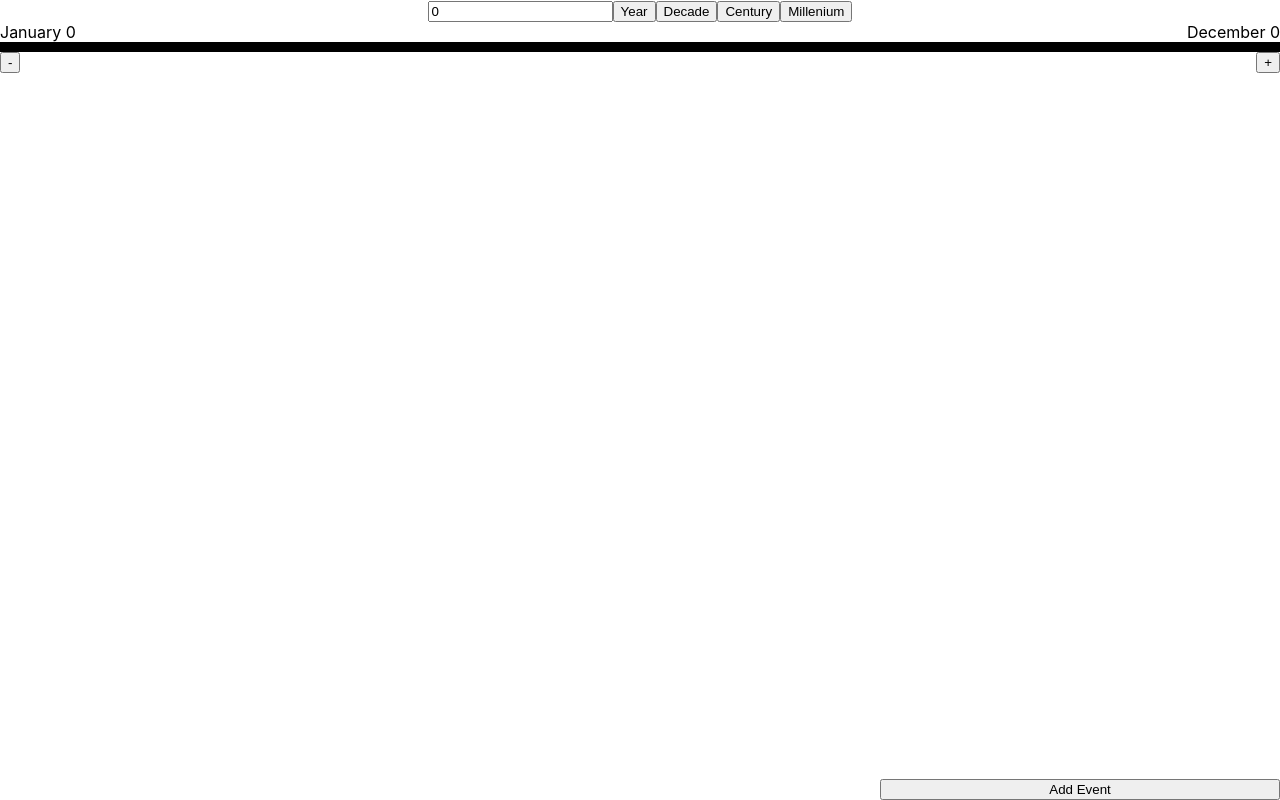
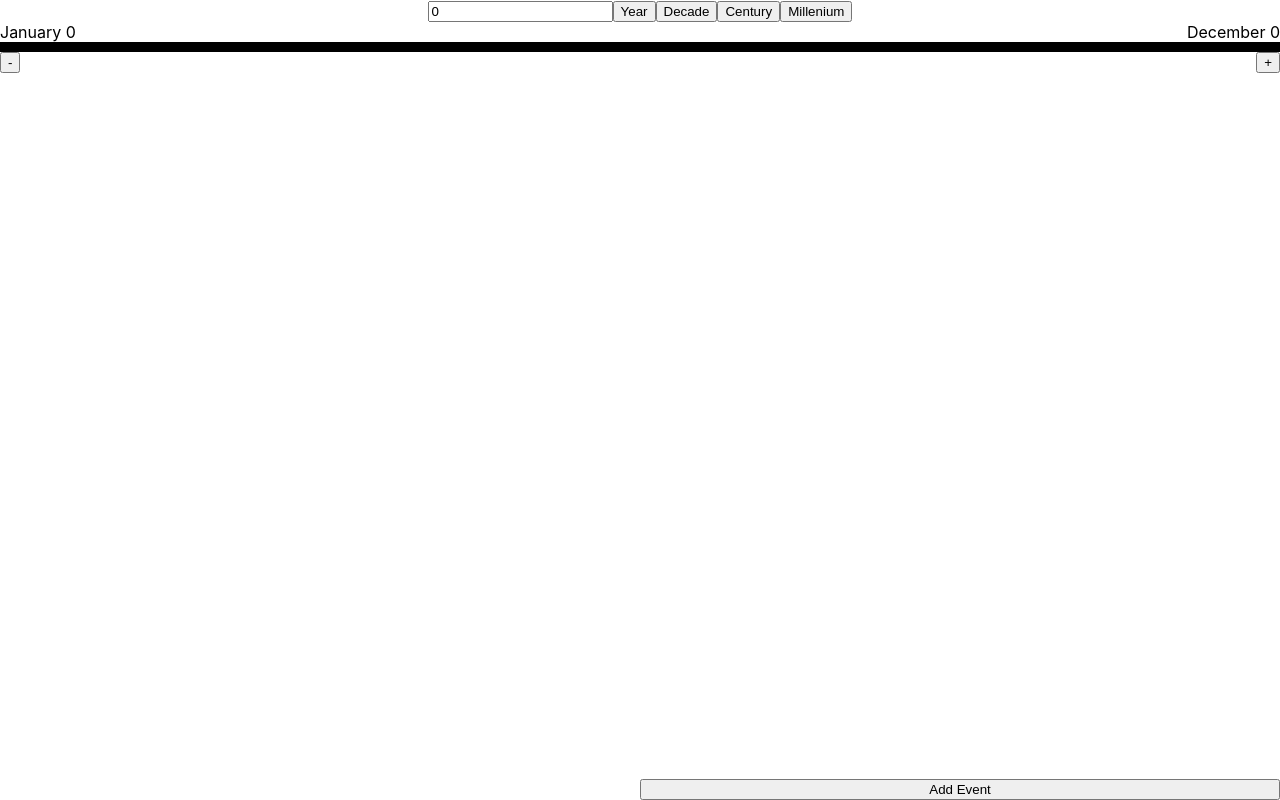
Before and after one commit to Snugles/onTimeline, a React (Create React App) app in the folder client/: page /Timeline/1 in a window 1280 px wide. Built offline with nearby package versions, Linux system fonts and the light colour scheme; no server answers.

Commit message:
feat:added close button to event info panel

```diff
--- a/client/src/screens/Timeline.tsx
+++ b/client/src/screens/Timeline.tsx
@@ -205,14 +205,15 @@ function Timeline({match}:any) {
       </div>
       {output&&output.length?
         output.map((element)=>
-        <div onClick={()=>displayEvent(element)}>
+          <div onClick={()=>displayEvent(element)}>
             <Event
               id={element.id}
               name={element.name}
               timelinePosition={element.screenpos}/>
-            </div>)
+          </div>)
         :<p>No events</p>}
         {displayedEvent.length===3?<div className='TimelineInfoDisplay'>
+          <div style={{alignSelf:'flex-end'}} onClick={()=>setDisplayedEvent([])}>Close</div>
           <div style={{alignSelf:'flex-start'}}>{displayedEvent[0]}</div>
           {displayedEvent[1]}
           {showEditEventForm?
--- a/client/src/screens/styles/Timeline.css
+++ b/client/src/screens/styles/Timeline.css
@@ -23,7 +23,7 @@
 .TimelineFormContainer{
   position:absolute;
   bottom:0;
-  min-width: 400px;
+  width: 50%;
 }
 
 .TimelineNew{
@@ -38,6 +38,8 @@
   display: flex;
   flex-direction: column;
   padding:50px;
+  padding-top:10px;
+  padding-bottom:60px;
   background-color: coral;
   position:absolute;
   bottom:0;
```
